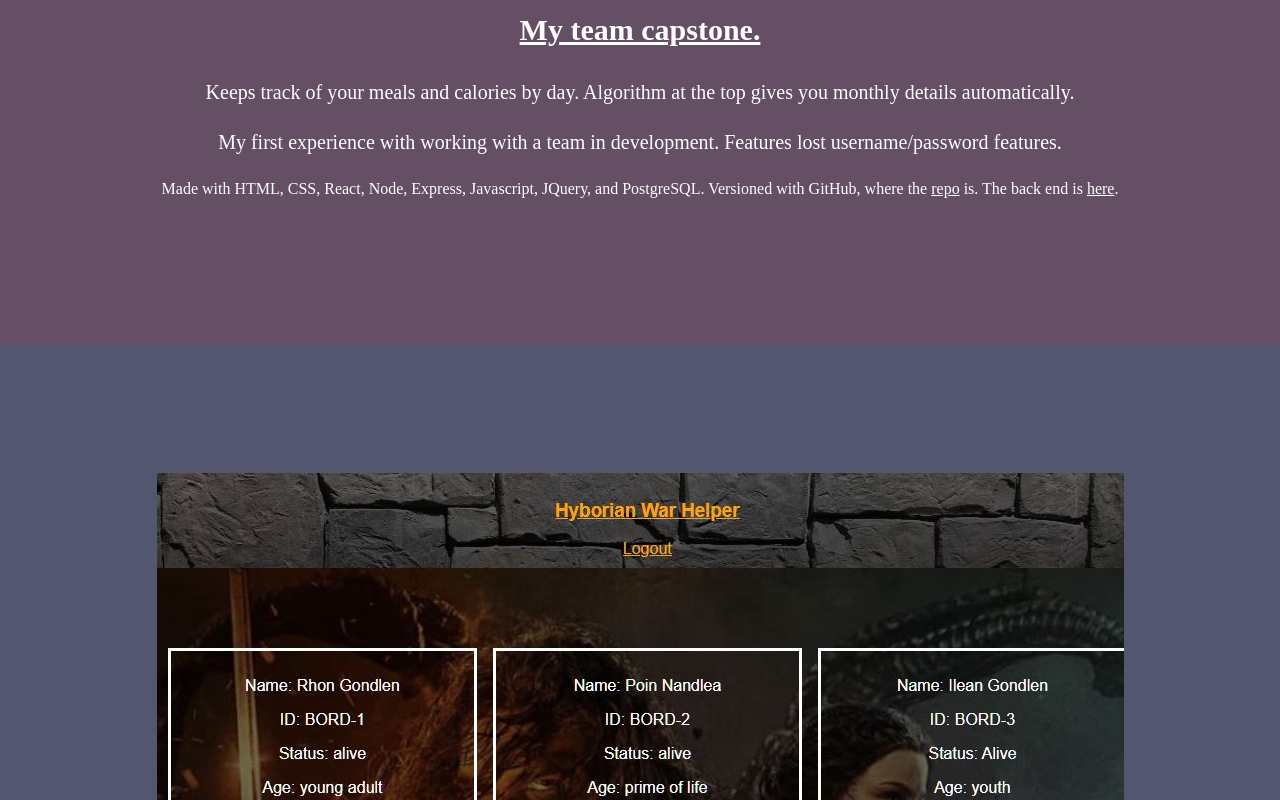
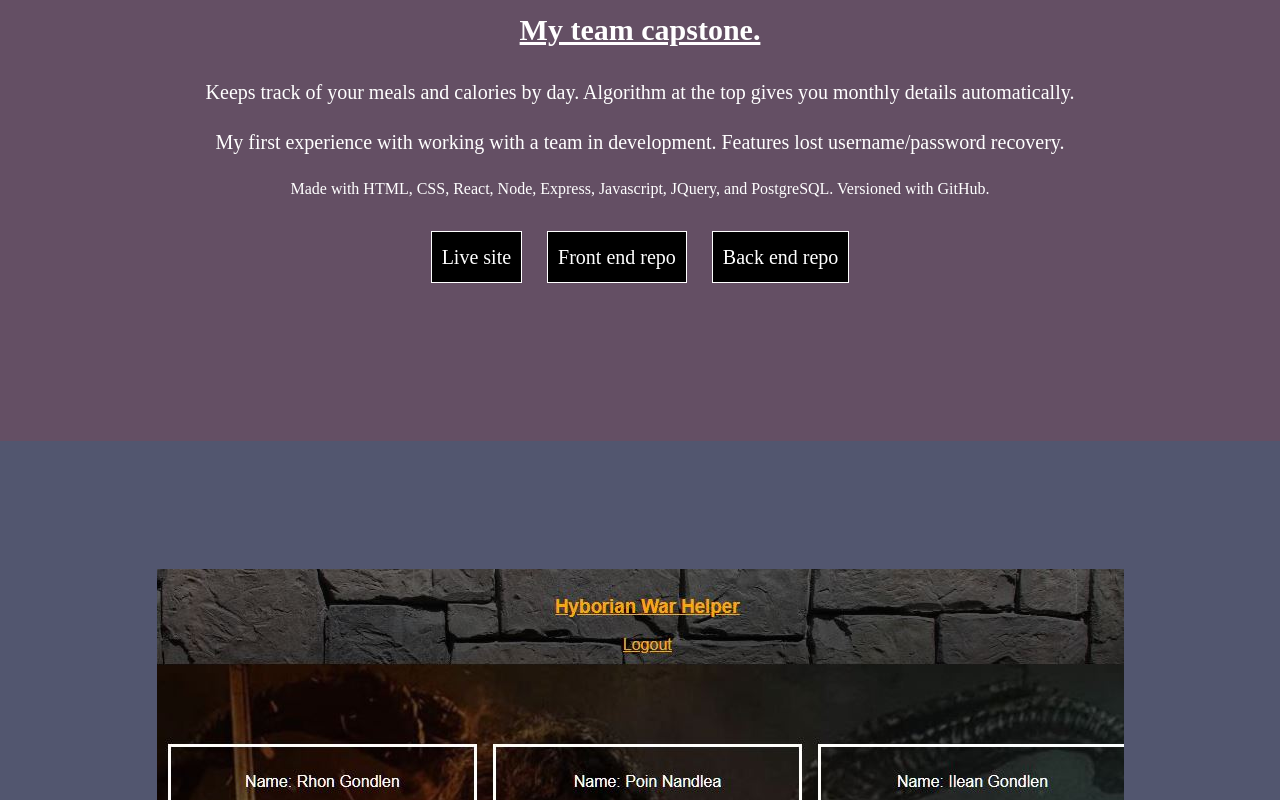
Before and after one commit to gdreid13/portfolio-thinkful, a plain HTML site: page index.html in a window 1280 px wide. Shown: the part 1960-2760 px from the top of the page. Drawn offline with nearby package versions, Linux system fonts and the light colour scheme; a web font is replaced by a local one.

Commit message:
added button links to repos and live sites

```diff
--- a/index.css
+++ b/index.css
@@ -135,6 +135,20 @@ a:hover {
     color: lightskyblue;
 }
 
+a.button {
+    -webkit-appearance: button;
+    -moz-appearance: button;
+    appearance: button;
+    padding: 10px;
+    text-decoration: none;
+    color: white;
+    border-style: solid;
+    border-width: thin;
+    border-color: white;
+    background-color: black;
+    margin: 10px;
+}
+
 .computer-img {
     max-width: 80%  ;
 }
--- a/index.html
+++ b/index.html
@@ -50,20 +50,21 @@
             </p>
         </section>
 
-        <section id="project-1">
+        <section id="project-calorie-counter">
             <img src="img/calendar-small.JPG" alt="A mobile-sized picture of the Calorie Counter app" class="mobile-img">
             <img src="img/calendar.JPG" alt="A picture of the Calorie Counter app" class="computer-img">
             <h2>
                 <a href="https://calorie-counter-client.vercel.app/" target="_blank">My team capstone.</a>
             </h2>
             <p>Keeps track of your meals and calories by day.  Algorithm at the top gives you monthly details automatically.</p>
-            <p>My first experience with working with a team in development.  Features lost username/password features.</p>
-            <p class="smaller">Made with HTML, CSS, React, Node, Express, Javascript, JQuery, and PostgreSQL. Versioned with GitHub,
-                where the <a href="https://github.com/gdreid13/calorie-counter-client" target="_blank">repo</a> is.  The back
-                end is <a href="https://github.com/gdreid13/calorie-counter-server" target="_blank">here</a>.</p>
+            <p>My first experience with working with a team in development.  Features lost username/password recovery.</p>
+            <p class="smaller">Made with HTML, CSS, React, Node, Express, Javascript, JQuery, and PostgreSQL. Versioned with GitHub.</p>
+            <p><a href="https://calorie-counter-client.vercel.app/" class="button" target="_blank">Live site</a>
+                <a href="https://github.com/gdreid13/calorie-counter-client" class="button" target="_blank">Front end repo</a>
+                <a href="https://github.com/gdreid13/calorie-counter-server" class="button" target="_blank">Back end repo</a></p>
         </section>
 
-        <section id="project-2">
+        <section id="project-hybowar-helper">
             <img src="img/char-display-small.JPG" alt="A mobile-sized picture of the Hybowar Helper app" class="mobile-img">
             <img src="img/char-display.JPG" alt="A picture of the Hybowar Helper app" class="computer-img">
             <h2>
@@ -71,13 +72,13 @@
             </h2>
             <p>Keeps track of your positions and characters for the game "Hyborian War" by RSI.</p>
             <p>My introduction to full stack development.  Includes JWT and bcrypt for auth.</p>
-            <p class="smaller">Made with HTML, CSS, React, Node, Express, Javascript, JQuery, and PostgreSQL.
-                Repo is at <a href="https://github.com/gdreid13/hybowar-client" target="_blank">GitHub</a>.
-                Back end is also at <a href="https://github.com/gdreid13/hybowar-server" target="_blank">GitHub</a>.
-            </p>
+            <p class="smaller">Made with HTML, CSS, React, Node, Express, Javascript, JQuery, and PostgreSQL.</p>
+                <p><a href="https://hybowar-client.vercel.app/" class="button" target="_blank">Live site</a>
+                    <a href="https://github.com/gdreid13/hybowar-client" class="button" target="_blank">Front end repo</a>
+                    <a href="https://github.com/gdreid13/hybowar-server" class="button" target="_blank">Back end repo</a></p>
         </section>
 
-        <section id="project-3">
+        <section id="project-lotr-quiz">
             <img src="img/lotrquizsmallscreen.jpg" alt="A mobile-sized picture of the Lord of the Rings quiz" class="mobile-img">
             <img src="img/lotrquiz.JPG" alt="A picture of the Lord of the Rings quiz" class="computer-img">
             <h2>
@@ -86,8 +87,9 @@
             <p>A simple quiz where you identify characters from "The Lord of the Rings" movies.
                     Built for skills practice.
             </p>
-                <p class="smaller">Made with HTML, CSS, Javascript, and JQuery.
-                    Repo is at <a href="https://github.com/gdreid13/FirstQuizApp" target="_blank">GitHub.</a></p>
+                <p class="smaller">Made with HTML, CSS, Javascript, and JQuery.</p>
+                    <p><a href="https://gdreid13.github.io/FirstQuizApp/" class="button" target="_blank">Live site</a>
+                    <a href="https://github.com/gdreid13/FirstQuizApp" class="button" target="_blank">Repo</a></p>
         </section>
     <!--
         <section>
```
